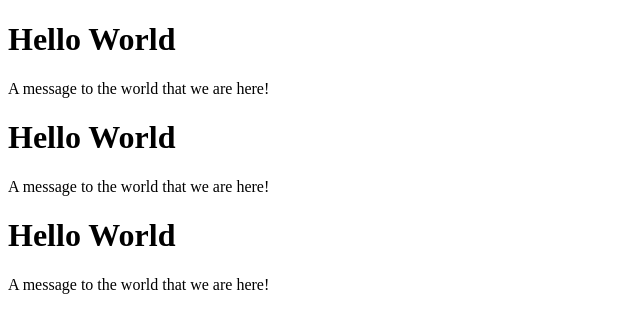
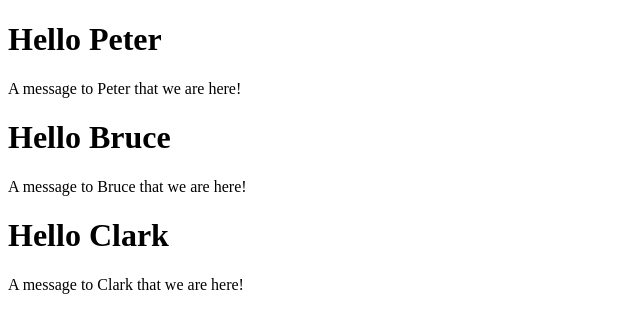
Before and after one commit to githubscientist/react-fsd61wde, a React (Vite) app: page / in a window 1280 px wide. Shown: the top 332 px of the page, without its empty margins (0-640 px from the left). Built offline with nearby package versions, Linux system fonts and the light colour scheme.

Commit message:
passing props to components --class component

```diff
--- a/src/App.jsx
+++ b/src/App.jsx
@@ -1,36 +1,27 @@
 import { Component } from "react";
+import Hello from "./components/Hello";
 
-class Header extends Component {
+class App extends Component{
+
   render() {
-    return <h1>Hello World</h1>
-  }
-}
 
-class Description extends Component {
-  render() {
-    return <p>A message to the world that we are here!</p>
-  }
-}
+    const names = [
+      "Peter",
+      "Bruce",
+      "Clark"
+    ];
 
-
-class Hello extends Component {
-  render() {
     return (
       <div>
-        <Header />
-        <Description />
-      </div>
-    )
-  }
-}
-
-class App extends Component{
-  render() {
-    return (
-      <div>
-        <Hello />
-        <Hello />
-        <Hello />
+        <Hello
+          name={names[0]}
+        />
+        <Hello
+          name={names[1]}
+        />
+        <Hello
+          name={names[2]}
+        />
       </div>
     )
   }
--- /dev/null
+++ b/src/components/Description.jsx
@@ -0,0 +1,9 @@
+import { Component } from "react";
+
+class Description extends Component {
+  render() {
+    return <p>A message to { this.props.name } that we are here!</p>
+  }
+}
+
+export default Description;
--- /dev/null
+++ b/src/components/Header.jsx
@@ -0,0 +1,9 @@
+import { Component } from "react";
+
+class Header extends Component {
+  render() {
+    return <h1>Hello { this.props.name }</h1>
+  }
+}
+
+export default Header;
--- /dev/null
+++ b/src/components/Hello.jsx
@@ -0,0 +1,22 @@
+import { Component } from "react";
+import Header from "./Header";
+import Description from "./Description";
+
+class Hello extends Component {
+
+  render() {
+
+    return (
+      <div>
+        <Header
+          name={this.props.name}
+        />
+        <Description
+          name={this.props.name}
+        />
+      </div>
+    )
+  }
+}
+
+export default Hello;
```
Also changed, not shown: 1 other file (tests, documents, lock files or other folders).
